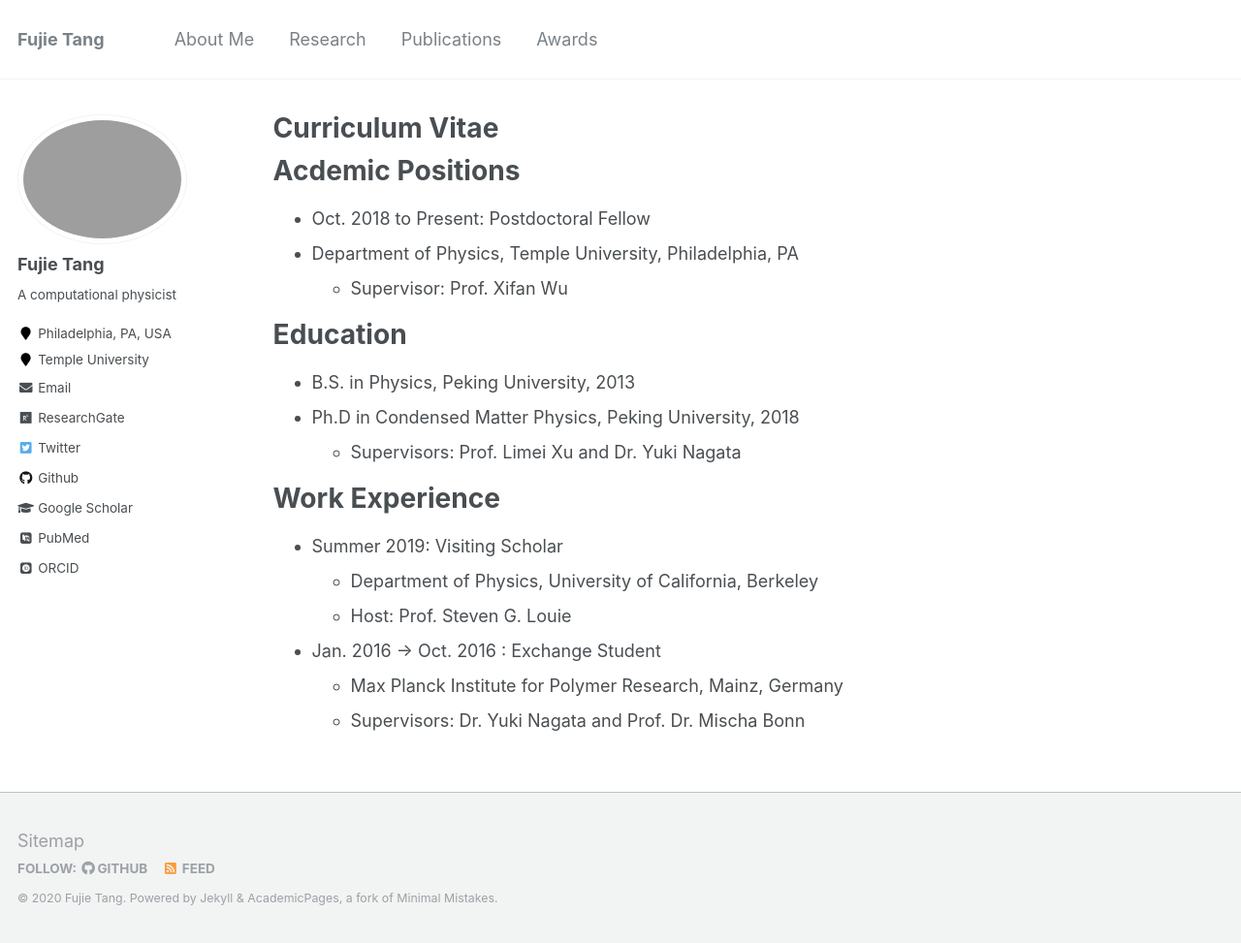
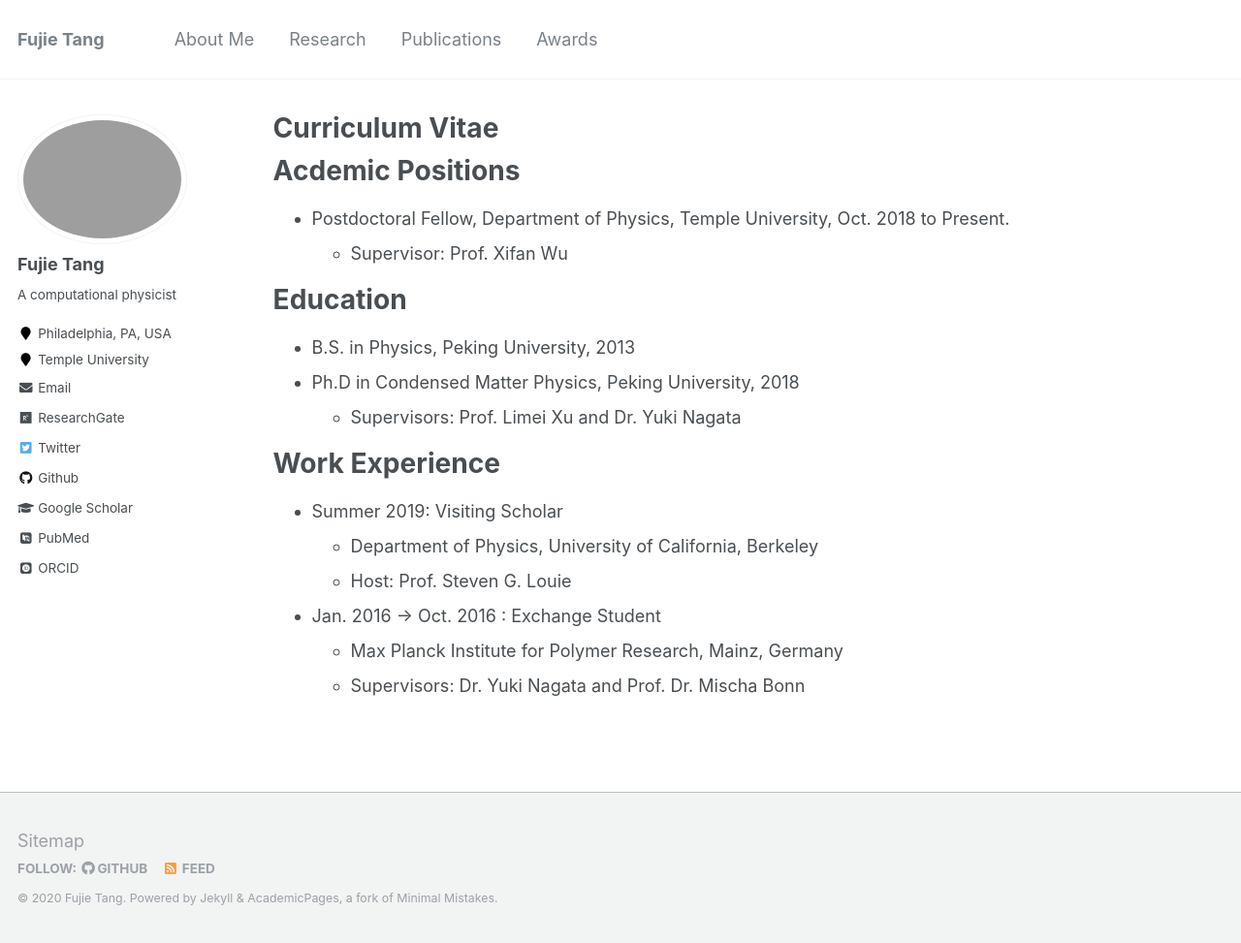
Before and after one commit to fujiepku/fujiepku.github.io, a Jekyll site: the page built from _pages/cv.md, in a window 1280 px wide and 973 px high. Shown: the whole window at 97% size. Built offline with Jekyll 4.4.1, drawn with Linux system fonts in a browser that asks for light colours; some web fonts are replaced.

Commit message:
Update cv.md

```diff
--- a/_pages/cv.md
+++ b/_pages/cv.md
@@ -12,8 +12,7 @@ redirect_from:
 
 Acdemic Positions
 ======
-* Oct. 2018 to Present: Postdoctoral Fellow
-* Department of Physics, Temple University, Philadelphia, PA
+* Postdoctoral Fellow, Department of Physics, Temple University, Oct. 2018 to Present.
   * Supervisor: Prof. Xifan Wu
 
 
```
